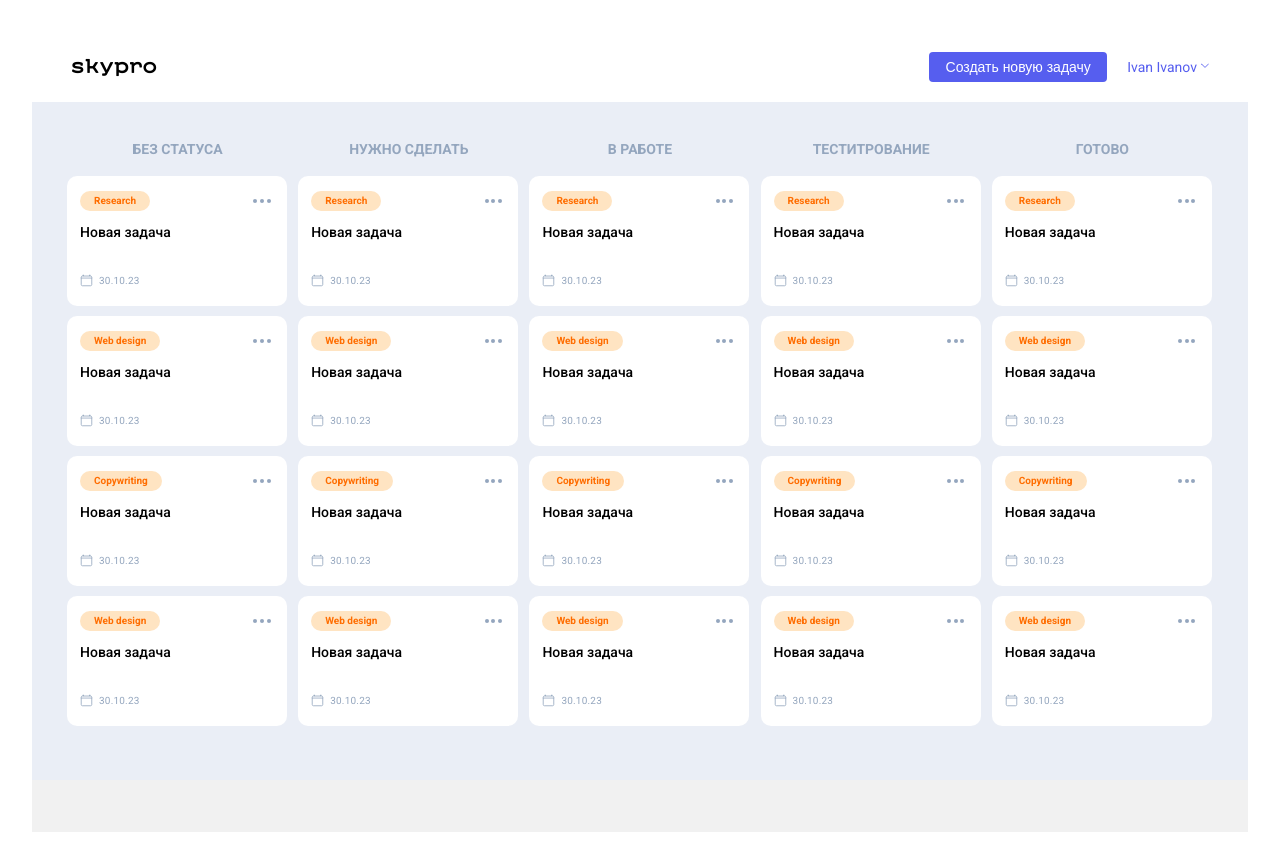
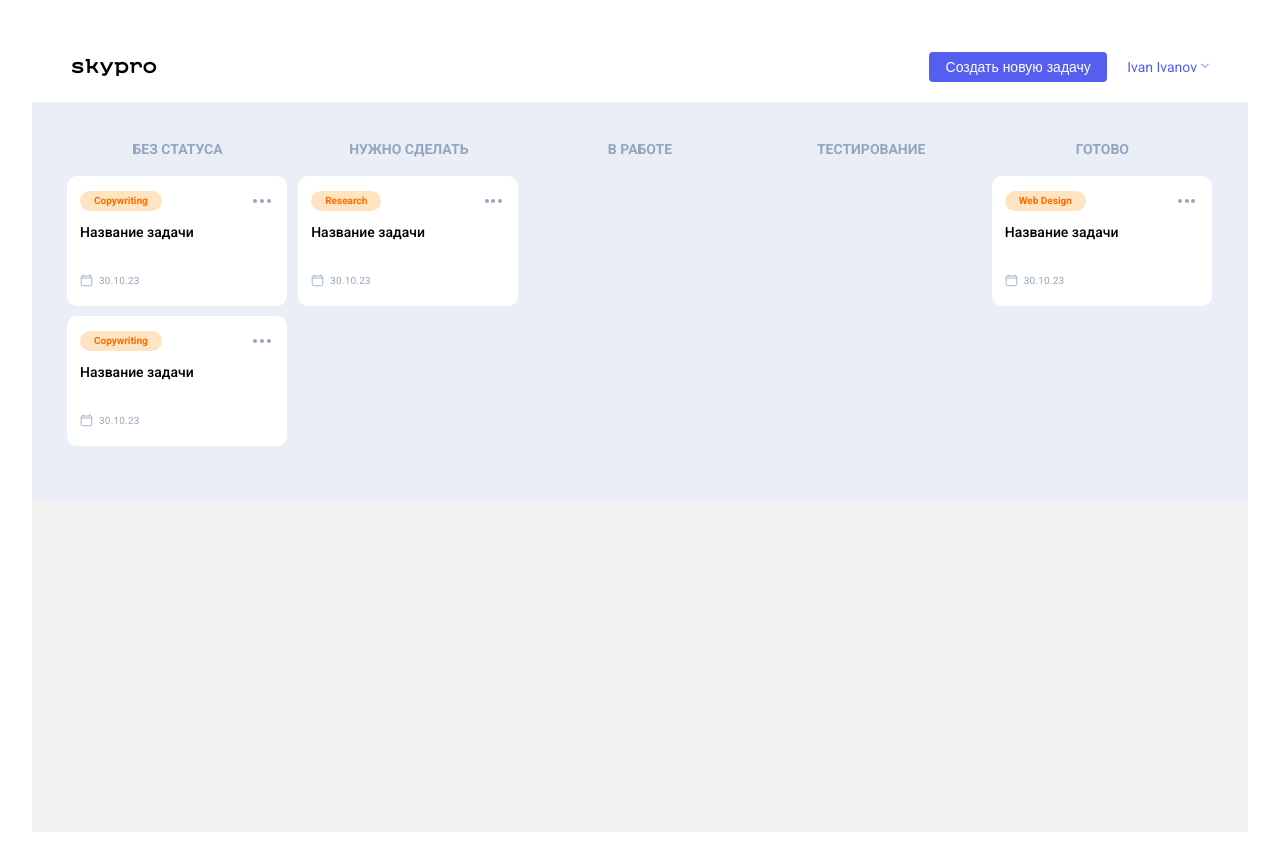
Before and after one commit to Xpom3000/1.-React_homework, a React (Vite) app: page / in a window 1280 px wide. Built offline with nearby package versions, Linux system fonts and the light colour scheme.

Commit message:
рц2 готова

```diff
--- a/src/App.css
+++ b/src/App.css
@@ -823,7 +823,7 @@
   padding: 0;
 }
 .header__pop-user-set {
-  display: none;
+  display: block;
   position: absolute;
   top: 61px;
   right: 0;
--- a/src/App.jsx
+++ b/src/App.jsx
@@ -1,33 +1,66 @@
-import './App.css';
-import Column from './components/Column/Column';
-import Header from './components/Header/Header';
-import MainContent from './components/MainContent/MainContent';
-import PopBrowse from './components/popups/PopBrowse/PopBrowse';
-import PopExit from './components/popups/PopExit/PopExit';
-import PopNewCard from './components/popups/PopNewCard/PopNewCard';
+import { useEffect, useState } from "react";
+import "./App.css";
+import Column from "./components/Column/Column";
+import Header from "./components/Header/Header";
+import MainContent from "./components/MainContent/MainContent";
+import PopBrowse from "./components/popups/PopBrowse/PopBrowse";
+import PopExit from "./components/popups/PopExit/PopExit";
+import PopNewCard from "./components/popups/PopNewCard/PopNewCard";
+import { cardList } from "./data";
+
+const statusList = [
+  "Без статуса",
+  "Нужно сделать",
+  "В работе",
+  "Тестирование",
+  "Готово",
+];
 
 function App() {
+  const [cards, setCards] = useState(cardList);
+  const [isLoading, setIsLoading] = useState(true);
+  useEffect(() => {
+    setTimeout(() => {
+      setIsLoading(false);
+    }, 2000);
+  }, []);
+
+  function addCard() {
+    const newCard = {
+      id: cards.length + 1,
+      theme: "Web Design",
+      title: "Название задачи",
+      date: "30.10.23",
+      status: "Готово",
+    };
+    setCards([...cards, newCard]);
+  }
   return (
     <>
       <div className="wrapper">
         {/* pop-up start*/}
-        <PopExit/>
-        <PopNewCard/>
-        <PopBrowse/>
+        <PopExit />
+        <PopNewCard />
+        <PopBrowse />
         {/* pop-up end*/}
 
-        <Header />
-        <MainContent>
-          <Column title={"Без статуса"} />
-          <Column title={"Нужно сделать"} />
-          <Column title={"В работе"} />
-          <Column title={"Теститрование"} />
-          <Column title={ "Готово"} />
-        </MainContent >
-
+        <Header addCard={addCard} />
+        {isLoading ? (
+          "Загрузка..."
+        ) : (
+          <MainContent>
+            {statusList.map((status) => (
+              <Column
+                title={status}
+                key={status}
+                cardList={cards.filter((card) => card.status === status)}
+              />
+            ))}
+          </MainContent>
+        )}
       </div>
     </>
-  )
+  );
 }
 
-export default App
+export default App;
--- a/src/components/Column/Column.jsx
+++ b/src/components/Column/Column.jsx
@@ -1,16 +1,17 @@
 import Card from "./CardsItem";
 
-export default function Column({title}) {
+export default function Column({title, cardList}) {
     return (
         <div className="main__column column">
             <div className="column__title">
               <p>{title}</p>
             </div>
-            <div className="cards">
-                <Card topic={"Research"} title={"Новая задача"} />
+        <div className="cards">
+          {cardList.map((card) => <Card topic={card.theme} title={card.title} key={card.id } /> )}
+                {/* <Card topic={"Research"} title={"Новая задача"} />
                 <Card topic={"Web design"} title={"Новая задача"} />
                 <Card topic={"Copywriting"} title={"Новая задача"} />
-                <Card topic={"Web design"} title={"Новая задача"} />
+                <Card topic={"Web design"} title={"Новая задача"} /> */}
             </div>
           </div>
     )
--- a/src/components/Header/Header.jsx
+++ b/src/components/Header/Header.jsx
@@ -1,4 +1,10 @@
-export default function Header() {
+import { useState } from "react"
+
+export default function Header({addCard}) {
+  const [isOpened, setIsOpened] = useState(false);
+  function togglePopup() {
+    setIsOpened ((prev) => !prev )
+  }
     return (
         <header className="header">
     <div className="container">
@@ -14,13 +20,9 @@
           </a>
         </div>
         <nav className="header__nav">
-          <button className="header__btn-main-new _hover01" id="btnMainNew">
-            <a href="#popNewCard">Создать новую задачу</a>
-          </button>
-          <a href="#user-set-target" className="header__user _hover02">
-            Ivan Ivanov
-          </a>
-          <div
+          <button onClick={addCard} className="header__btn-main-new _hover01" id="btnMainNew">Создать новую задачу</button>
+          <div onClick={togglePopup} className="header__user _hover02">Ivan Ivanov</div>
+              { isOpened && (<div
             className="header__pop-user-set pop-user-set"
             id="user-set-target"
           >
@@ -34,7 +36,7 @@
             <button type="button" className="_hover03">
               <a href="#popExit">Выйти</a>
             </button>
-          </div>
+          </div>)}
         </nav>
       </div>
     </div>
--- /dev/null
+++ b/src/data.js
@@ -0,0 +1,37 @@
+export const cardList = [
+    {
+      id: 1,
+      theme: "Web Design",
+      title: "Название задачи",
+      date: "30.10.23",
+      status: "Готово",
+    },
+    {
+      id: 2,
+      theme: "Research",
+      title: "Название задачи",
+      date: "30.10.23",
+      status: "Нужно сделать",
+    },
+    {
+      id: 3,
+      theme: "Copywriting",
+      title: "Название задачи",
+      date: "30.10.23",
+      status: "",
+    },
+    {
+        id: 4,
+      theme: "Copywriting",
+      title: "Название задачи",
+      date: "30.10.23",
+      status: "Без статуса",
+    },
+    {
+    id: 5,
+      theme: "Copywriting",
+      title: "Название задачи",
+      date: "30.10.23",
+      status: "Без статуса",
+    },
+  ];
```
